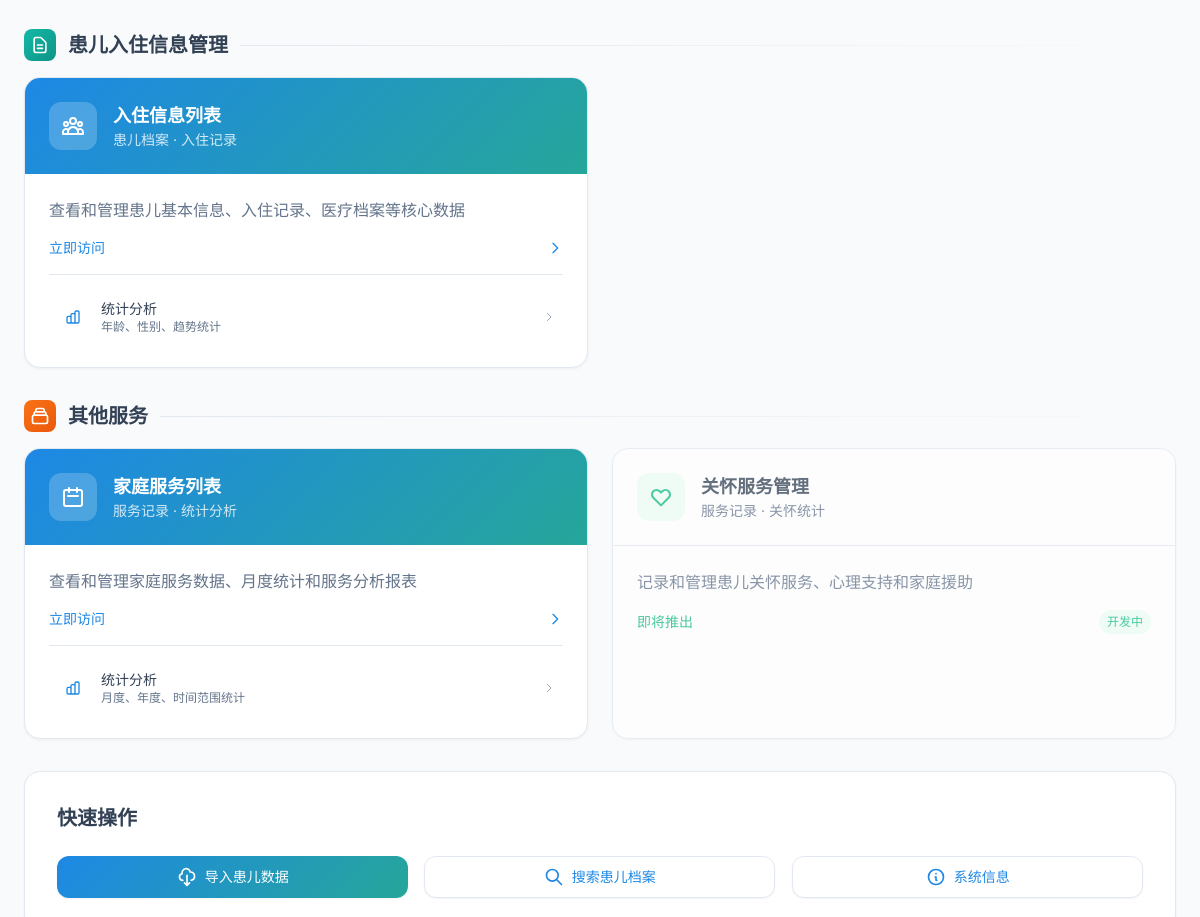
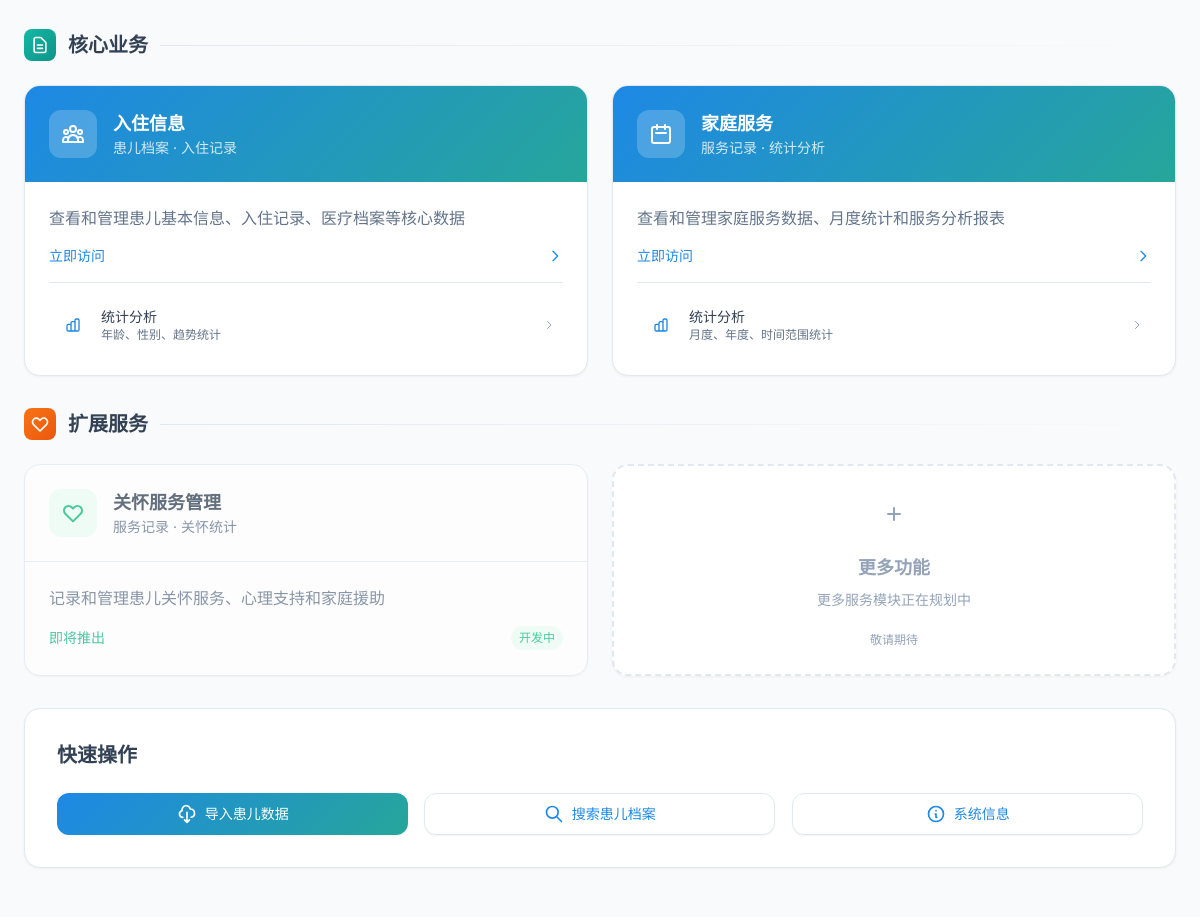
Before and after one commit to enoa2014/windows01, an Electron app: page src/renderer/index.html in a window 1200 px wide. Shown: the part 528-1445 px from the top of the page. Drawn offline with nearby package versions, Linux system fonts and the light colour scheme; no server answers.

Commit message:
feat(ui): 优化主页布局，入住信息和家庭服务并排显示
界面改进：
- 重新组织功能模块为"核心业务"和"扩展服务"两个分组
- 入住信息和家庭服务现在并排显示在核心业务模块中
- 优化了功能标题，简化为"入住信息"和"家庭服务"
- 添加预留扩展位置，为未来功能提供空间

用户体验提升：
- 核心功能更加突出和易于访问
- 平衡的布局设计，两个主要模块等权重展示
- 清晰的视觉层次，便于快速导航
- 响应式设计保持在移动端的良好体验

设计优化：
- 保持一致的卡片设计和色彩搭配
- 合理的间距和分组设计
- 直观的图标和文字说明

```diff
--- a/src/renderer/index.html
+++ b/src/renderer/index.html
@@ -462,20 +462,20 @@
 
       <!-- 功能模块导航 -->
       <div class="space-y-8 mb-8">
-        <!-- 患儿入住信息管理组 -->
+        <!-- 核心业务模块 -->
         <div>
-          <div class="flex items-center gap-3 mb-4">
+          <div class="flex items-center gap-3 mb-6">
             <div class="w-8 h-8 bg-gradient-to-br from-teal-500 to-teal-600 rounded-lg flex items-center justify-center">
               <svg class="w-5 h-5 text-white" fill="none" stroke="currentColor" viewBox="0 0 24 24">
                 <path stroke-linecap="round" stroke-linejoin="round" stroke-width="2" d="M9 12h6m-6 4h6m2 5H7a2 2 0 01-2-2V5a2 2 0 012-2h5.586a1 1 0 01.707.293l5.414 5.414a1 1 0 01.293.707V19a2 2 0 01-2 2z"/>
               </svg>
             </div>
-            <h3 class="text-xl font-bold text-[var(--text-primary)]">患儿入住信息管理</h3>
+            <h3 class="text-xl font-bold text-[var(--text-primary)]">核心业务</h3>
             <div class="flex-1 h-px bg-gradient-to-r from-[var(--border-primary)] to-transparent"></div>
           </div>
 
           <div class="grid grid-cols-1 md:grid-cols-2 gap-6">
-            <!-- 入住信息列表 -->
+            <!-- 入住信息管理 -->
             <div class="card group cursor-pointer" onclick="app.navigateToPatientList()">
               <div class="card-header-bg p-6">
                 <div class="flex items-center gap-4">
@@ -485,7 +485,7 @@
                     </svg>
                   </div>
                   <div>
-                    <h4 class="text-lg font-semibold text-white">入住信息列表</h4>
+                    <h4 class="text-lg font-semibold text-white">入住信息</h4>
                     <p class="text-white/80 text-sm">患儿档案 · 入住记录</p>
                   </div>
                 </div>
@@ -520,23 +520,7 @@
               </div>
             </div>
 
-          </div>
-        </div>
-
-        <!-- 其他功能模块 -->
-        <div>
-          <div class="flex items-center gap-3 mb-4">
-            <div class="w-8 h-8 bg-gradient-to-br from-orange-500 to-orange-600 rounded-lg flex items-center justify-center">
-              <svg class="w-5 h-5 text-white" fill="none" stroke="currentColor" viewBox="0 0 24 24">
-                <path stroke-linecap="round" stroke-linejoin="round" stroke-width="2" d="M19 11H5m14 0a2 2 0 012 2v6a2 2 0 01-2 2H5a2 2 0 01-2-2v-6a2 2 0 012-2m14 0V9a2 2 0 00-2-2M5 11V9a2 2 0 012-2m0 0V5a2 2 0 012-2h6a2 2 0 012 2v2M7 7h10"/>
-              </svg>
-            </div>
-            <h3 class="text-xl font-bold text-[var(--text-primary)]">其他服务</h3>
-            <div class="flex-1 h-px bg-gradient-to-r from-[var(--border-primary)] to-transparent"></div>
-          </div>
-
-          <div class="grid grid-cols-1 md:grid-cols-2 gap-6">
-            <!-- 家庭服务列表 -->
+            <!-- 家庭服务管理 -->
             <div class="card group cursor-pointer" onclick="app.navigateToFamilyService()">
               <div class="card-header-bg p-6">
                 <div class="flex items-center gap-4">
@@ -546,7 +530,7 @@
                     </svg>
                   </div>
                   <div>
-                    <h4 class="text-lg font-semibold text-white">家庭服务列表</h4>
+                    <h4 class="text-lg font-semibold text-white">家庭服务</h4>
                     <p class="text-white/80 text-sm">服务记录 · 统计分析</p>
                   </div>
                 </div>
@@ -580,7 +564,22 @@
                 </div>
               </div>
             </div>
+          </div>
+        </div>
 
+        <!-- 扩展服务模块 -->
+        <div>
+          <div class="flex items-center gap-3 mb-6">
+            <div class="w-8 h-8 bg-gradient-to-br from-orange-500 to-orange-600 rounded-lg flex items-center justify-center">
+              <svg class="w-5 h-5 text-white" fill="none" stroke="currentColor" viewBox="0 0 24 24">
+                <path stroke-linecap="round" stroke-linejoin="round" stroke-width="2" d="M4.318 6.318a4.5 4.5 0 000 6.364L12 20.364l7.682-7.682a4.5 4.5 0 00-6.364-6.364L12 7.636l-1.318-1.318a4.5 4.5 0 00-6.364 0z"/>
+              </svg>
+            </div>
+            <h3 class="text-xl font-bold text-[var(--text-primary)]">扩展服务</h3>
+            <div class="flex-1 h-px bg-gradient-to-r from-[var(--border-primary)] to-transparent"></div>
+          </div>
+
+          <div class="grid grid-cols-1 md:grid-cols-2 gap-6">
             <!-- 关怀服务管理 -->
             <div class="card group cursor-pointer opacity-75" onclick="app.showComingSoon('关怀服务管理')">
               <div class="p-6 border-b border-[var(--border-primary)]">
@@ -602,6 +601,20 @@
                   <span class="text-sm text-[var(--success)] font-medium">即将推出</span>
                   <span class="px-2 py-1 bg-[var(--success-bg)] text-[var(--success)] text-xs rounded-full">开发中</span>
                 </div>
+              </div>
+            </div>
+
+            <!-- 预留扩展位置 -->
+            <div class="card group border-2 border-dashed border-[var(--border-primary)] bg-[var(--bg-tertiary)]/30 cursor-default">
+              <div class="p-6 text-center">
+                <div class="w-12 h-12 bg-[var(--text-muted)]/20 rounded-xl flex items-center justify-center mx-auto mb-4">
+                  <svg class="w-6 h-6 text-[var(--text-muted)]" fill="none" stroke="currentColor" viewBox="0 0 24 24">
+                    <path stroke-linecap="round" stroke-linejoin="round" stroke-width="2" d="M12 6v6m0 0v6m0-6h6m-6 0H6"/>
+                  </svg>
+                </div>
+                <h4 class="text-lg font-semibold text-[var(--text-muted)] mb-2">更多功能</h4>
+                <p class="text-[var(--text-muted)] text-sm mb-4">更多服务模块正在规划中</p>
+                <span class="px-3 py-1 bg-[var(--text-muted)]/10 text-[var(--text-muted)] text-xs rounded-full">敬请期待</span>
               </div>
             </div>
           </div>
```
